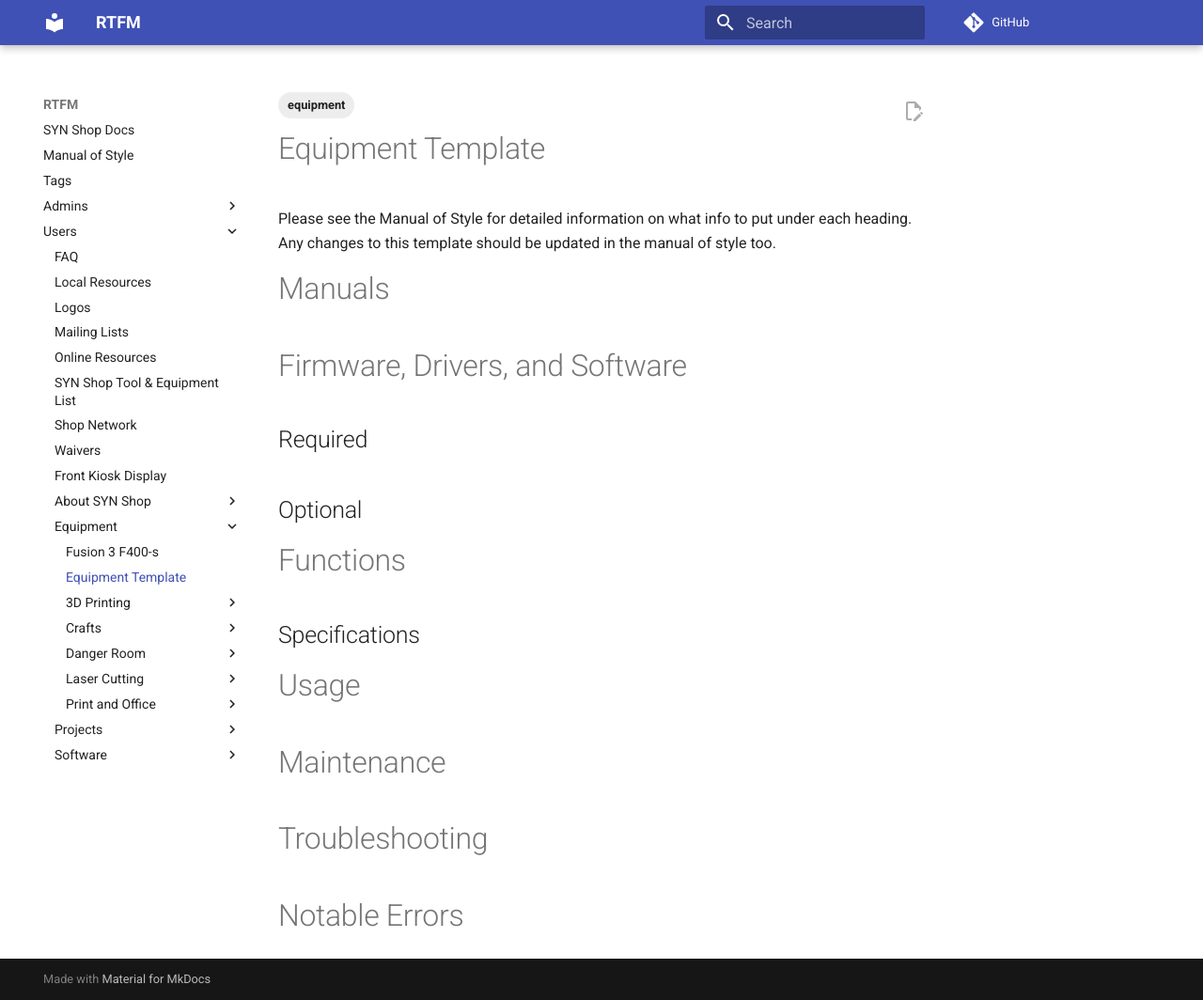
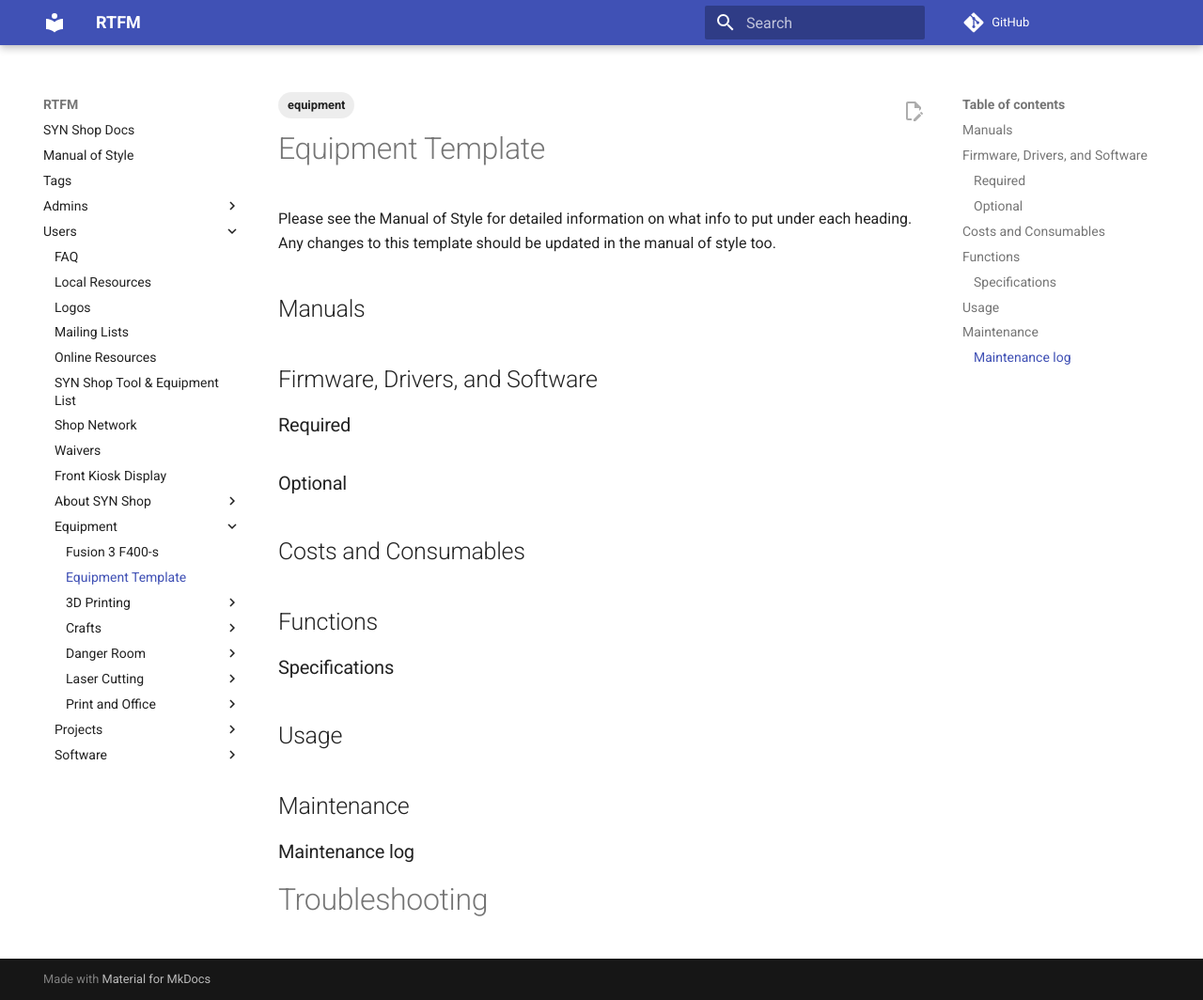
Before and after one commit to synshop/rtfm, an MkDocs documentation site: the page built from docs/users/Equipment/equipment_template.md, in a window 1280 px wide and 1064 px high. Shown: the whole window at 94% size. Built offline with MkDocs 1.6.1 and Material for MkDocs 9.7.7, drawn with Linux system fonts in a browser that asks for light colours; comment, search, counter and statistics services are not loaded.

Commit message:
Manual of Style, Filled out some print pages

```diff
--- a/docs/users/Equipment/equipment_template.md
+++ b/docs/users/Equipment/equipment_template.md
@@ -6,22 +6,23 @@ tags:
 Please see the Manual of Style for detailed information on what info to put under each heading.
 Any changes to this template should be updated in the manual of style too.
 
-# Manuals
+## Manuals
 
-# Firmware, Drivers, and Software
+## Firmware, Drivers, and Software
 
-## Required
+### Required
 
-## Optional
+### Optional
 
-# Functions
+## Costs and Consumables
 
-## Specifications
+## Functions
 
-# Usage
+### Specifications
 
-# Maintenance
+## Usage
 
+## Maintenance
+
+### Maintenance log
 # Troubleshooting
-
-# Notable Errors
```
Also changed, not shown: docs/Manual of Style.md (+3 -0 lines), docs/users/Equipment/Print and Office/Garment Printer.md (+101 -13 lines), docs/users/Equipment/Print and Office/Large Format Printer.md (+35 -9 lines).
